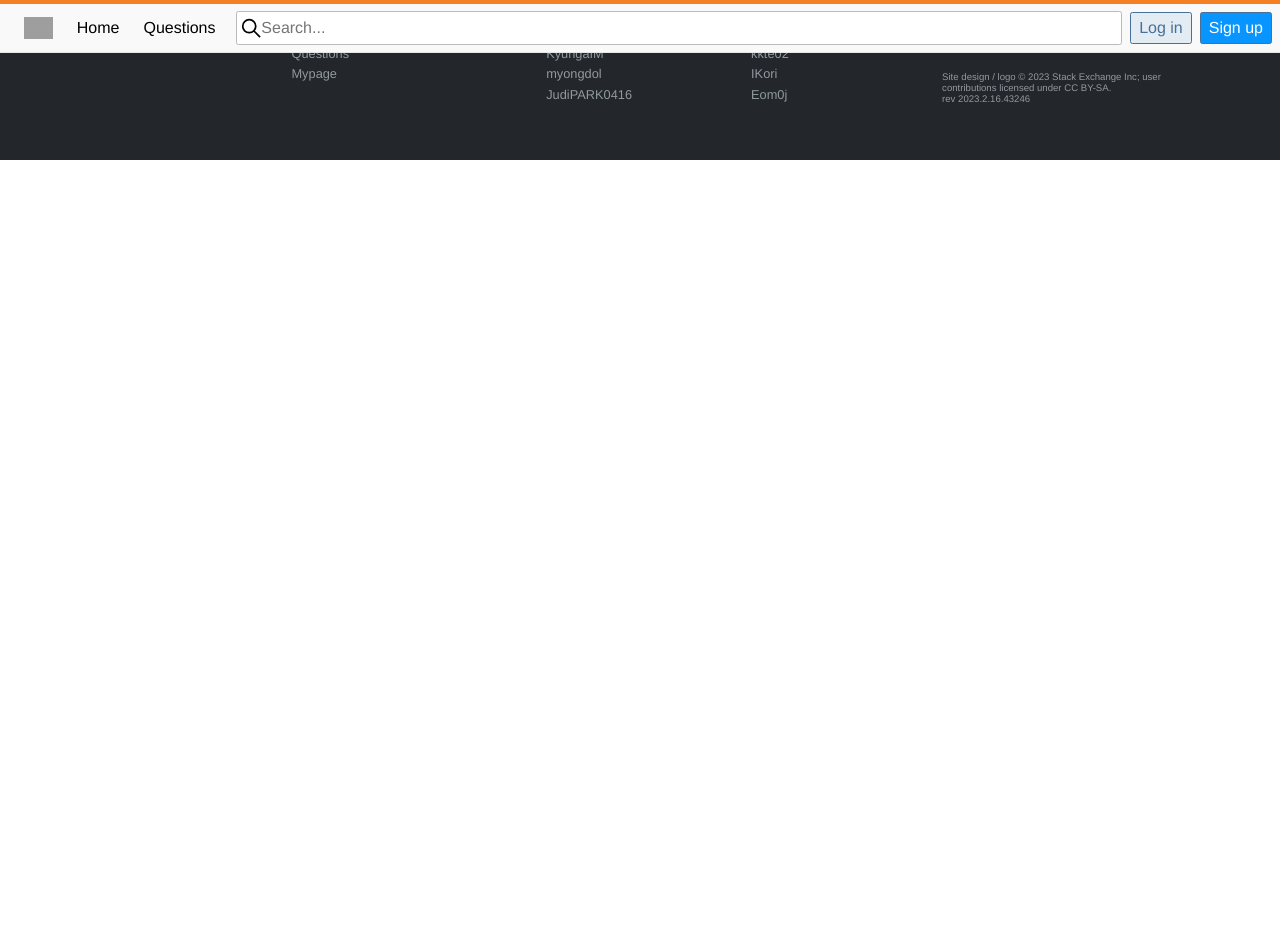
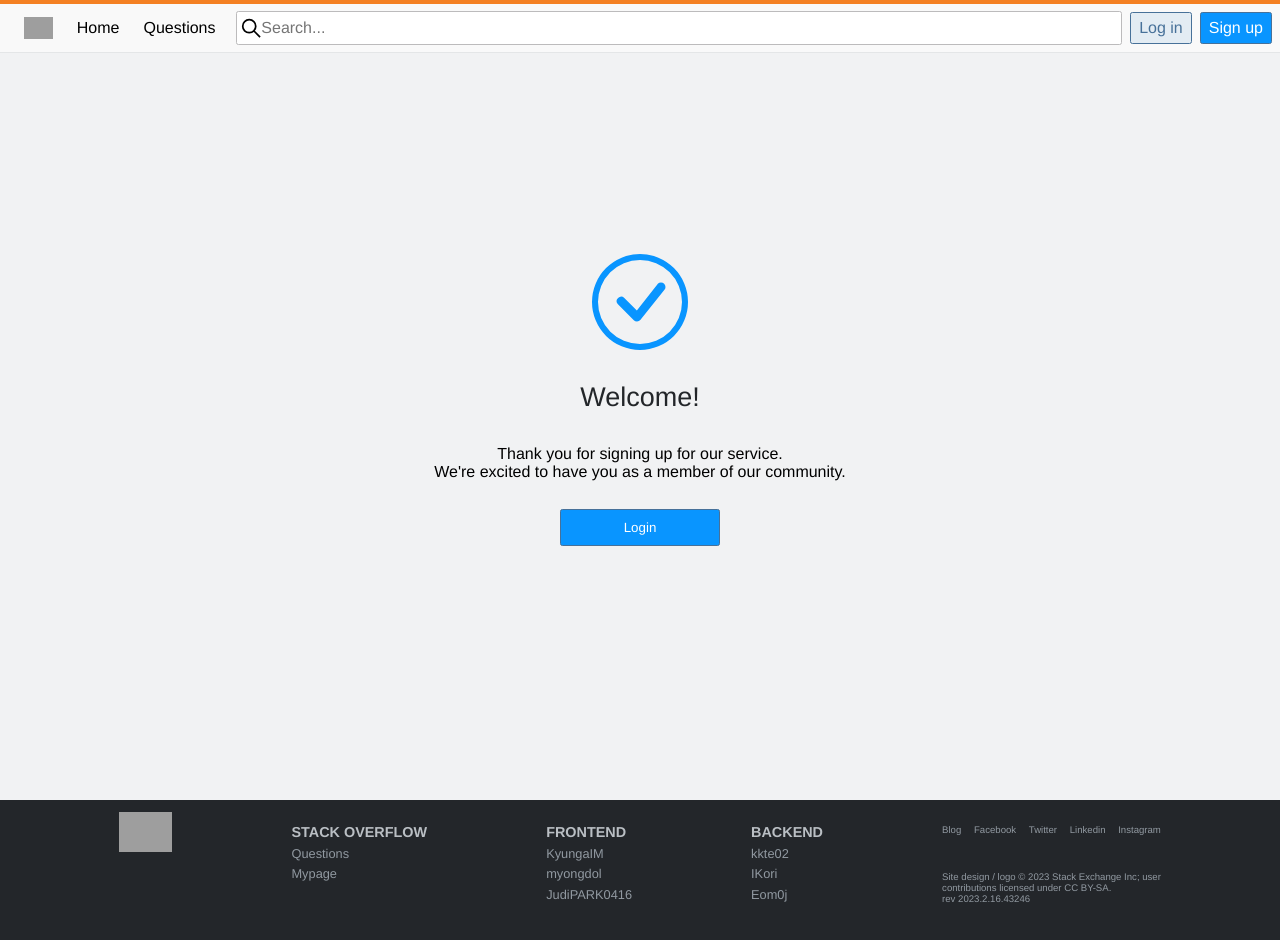
Before and after one commit to codestates-seb/seb42_pre_008, a React (Create React App) app in the folder client/: page /welcome in a window 1280 px wide. Shown: the top 940 px of the page. Before the commit the page ends 800 px from the top, so only its background shows below. Built offline with nearby package versions, Linux system fonts and the light colour scheme; grey boxes are pictures that could not be loaded; what react-nice-avatar would draw is missing.

Commit message:
Welcome page

```diff
--- a/client/src/App.js
+++ b/client/src/App.js
@@ -9,6 +9,7 @@ import QuestionList from "./pages/QuestionList";
 import SignUp from "./pages/SignUp";
 import NavOnLogin from "./component/NavOnLogout";
 import Footer from "./component/Footer";
+import Welcome from "./pages/Welcome";
 
 const GlobalStyle = createGlobalStyle`
   * {
@@ -86,6 +87,7 @@ function App() {
                         <Route path="/login" element={<Login />} />
                         <Route path="/sign-up" element={<SignUp />} />
                         <Route path="/mypage" element={<MyPage />} />
+                        <Route path="/welcome" element={<Welcome/>} />
                     </Routes>
                 </Suspense>
             </BrowserRouter>
--- a/client/src/pages/SignUp.js
+++ b/client/src/pages/SignUp.js
@@ -224,13 +224,13 @@ function SignUp() {
             credentials: "include"
         })
         .then(() => {
-            window.location.href = '/login';
+            window.location.href = '/welcome';
         })
         .catch((error) => {
             setError(error);
         })
     }
-    // event.preventDefault();
+    event.preventDefault();
     }
 
     const handleNameBlur = (event) => {
--- /dev/null
+++ b/client/src/pages/Welcome.js
@@ -0,0 +1,58 @@
+import styled from "styled-components";
+import { BsCheckCircle } from "react-icons/bs";
+
+const WelcomeWrap = styled.main`
+    height: 100vh;
+    width: 100vw;
+    background-color: #F1F2F3;
+    display: flex;
+    align-items: center;
+    justify-content: center;
+    flex-direction: column;
+    svg{
+        width: 6rem;
+        height: 6rem;
+        margin-bottom: 2rem;
+        color:#0995ff;
+    }
+    h1{
+        font-size: 27px;
+        margin-bottom: 32px;
+        font-weight: 400;
+        text-align: center;
+        width: 75%;
+        color: #232629;
+    }
+    p{
+        text-align: center;
+    }
+    button{
+    height: 37px;
+    border-radius: 0.3vh;
+    background-color: #0995ff;
+    color: white;
+    border: 1px solid #477199;
+    box-shadow: inset 0px 0px 0px 0px #54a3f7;
+    margin-top: 1.8rem;
+    display: block;
+    width: 10rem;
+    cursor: pointer;
+    :hover {
+        background-color: #3172c6;
+    }
+    }
+`
+const Welcome = () => {
+    return (
+            <WelcomeWrap>
+            <BsCheckCircle/>
+            <h1>Welcome!</h1>
+            <p>Thank you for signing up for our service.<br/>
+                We're excited to have you as a member of our community.</p>
+            <button onClick={()=> window.location.href = '/login'}>Login</button>
+            </WelcomeWrap>
+
+            )
+}
+
+export default Welcome
```
Also changed, not shown: client/public/data/UserData.json (+24 -0 lines).
